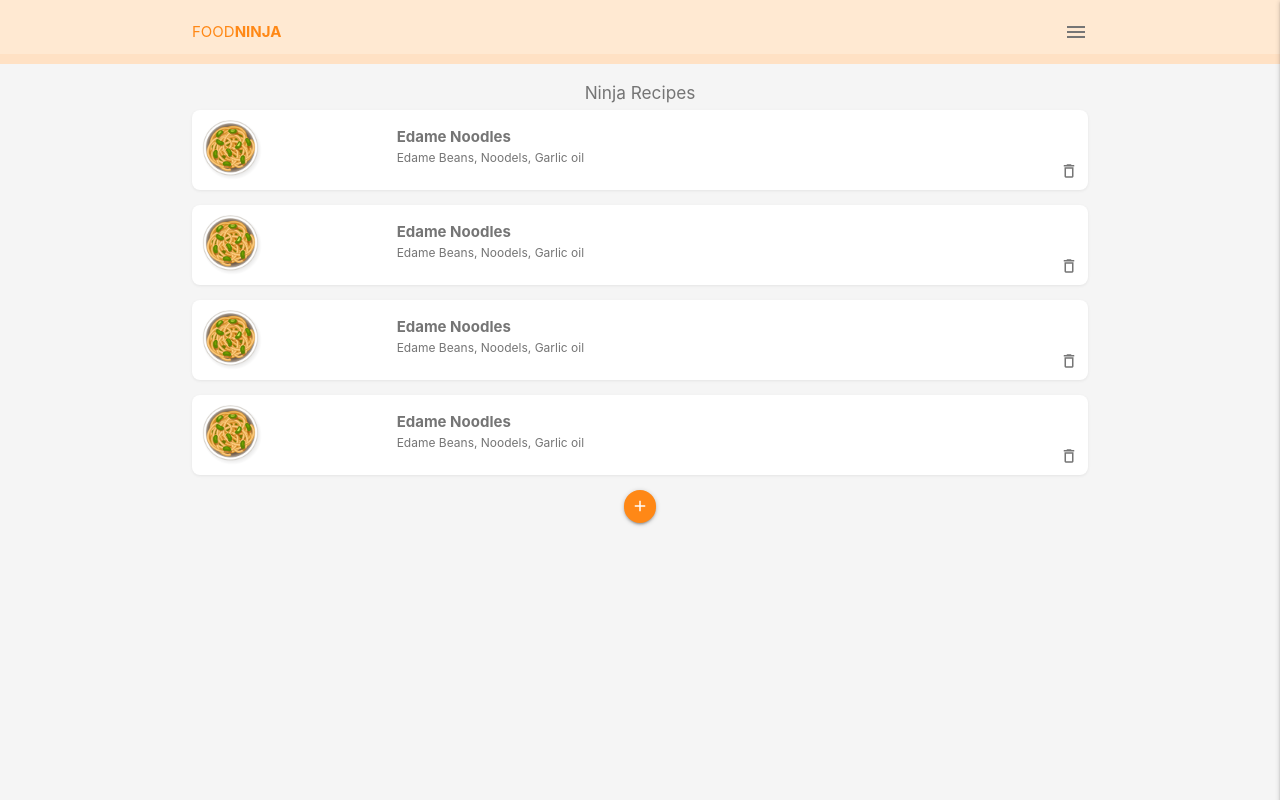
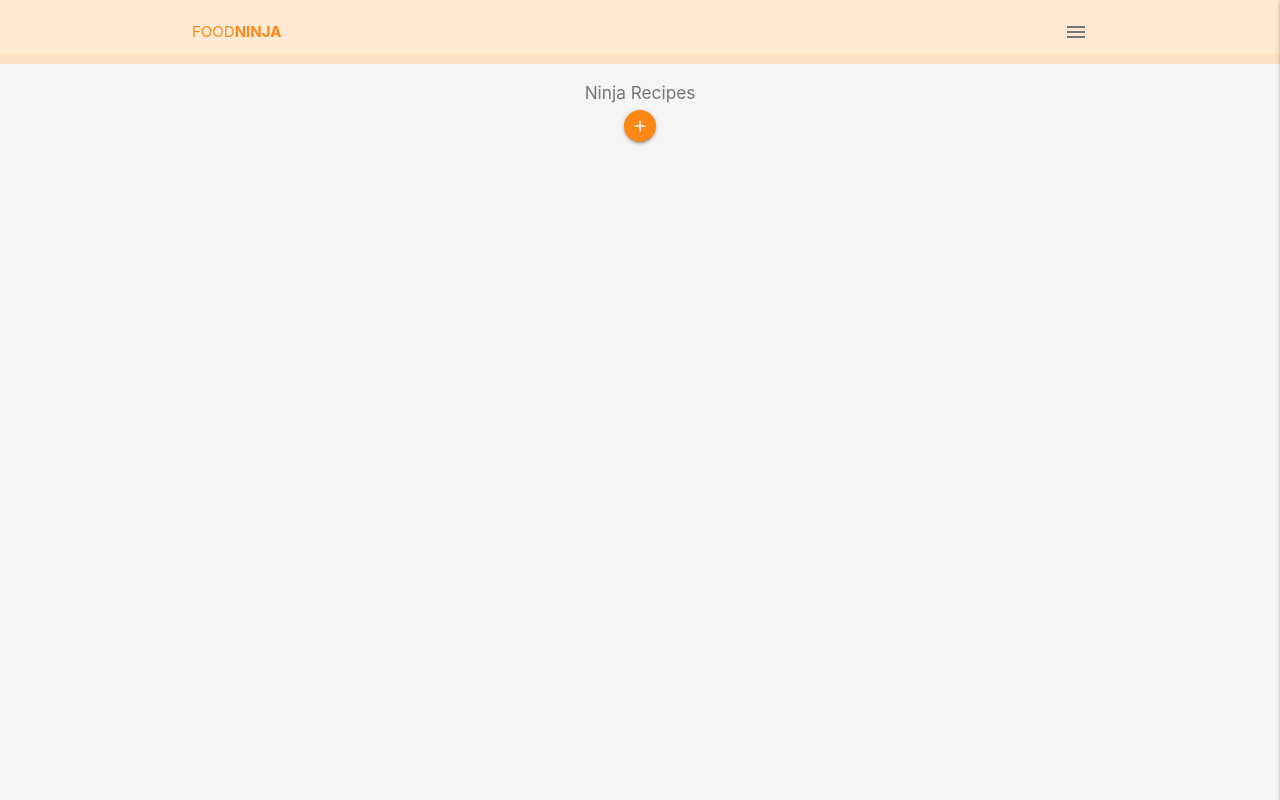
Before and after one commit to sai-myne/Progressive-Web-App, a plain HTML site: page index.html in a window 1280 px wide. Drawn offline with Linux system fonts and the light colour scheme; no server answers.

Commit message:
Updating the UI

```diff
--- a/index.html
+++ b/index.html
@@ -41,46 +41,7 @@
   <!-- recipes -->
   <div class="recipes container grey-text text-darken-1">
     <h6 class="center">Ninja Recipes</h6>
-    <div class="card-panel recipe white row">
-      <img src="/img/dish.png" alt="recipe thumb">
-      <div class="recipe-details">
-        <div class="recipe-title">Edame Noodles</div>
-        <div class="recipe-ingredients">Edame Beans, Noodels, Garlic oil</div>
-      </div>
-      <div class="recipe-delete">
-        <i class="material-icons">delete_outline</i>
-      </div>
-    </div>
-    <div class="card-panel recipe white row">
-      <img src="/img/dish.png" alt="recipe thumb">
-      <div class="recipe-details">
-        <div class="recipe-title">Edame Noodles</div>
-        <div class="recipe-ingredients">Edame Beans, Noodels, Garlic oil</div>
-      </div>
-      <div class="recipe-delete">
-        <i class="material-icons">delete_outline</i>
-      </div>
-    </div>
-    <div class="card-panel recipe white row">
-      <img src="/img/dish.png" alt="recipe thumb">
-      <div class="recipe-details">
-        <div class="recipe-title">Edame Noodles</div>
-        <div class="recipe-ingredients">Edame Beans, Noodels, Garlic oil</div>
-      </div>
-      <div class="recipe-delete">
-        <i class="material-icons">delete_outline</i>
-      </div>
-    </div>
-    <div class="card-panel recipe white row">
-      <img src="/img/dish.png" alt="recipe thumb">
-      <div class="recipe-details">
-        <div class="recipe-title">Edame Noodles</div>
-        <div class="recipe-ingredients">Edame Beans, Noodels, Garlic oil</div>
-      </div>
-      <div class="recipe-delete">
-        <i class="material-icons">delete_outline</i>
-      </div>
-    </div>
+
   </div>
 
   <div class="center">
--- a/js/db.js
+++ b/js/db.js
@@ -5,6 +5,7 @@ db.collection('recipes').onSnapshot(snapshot => {
         // console.log(change, change.doc.data(), change.doc.id);
         if(change.type === 'added'){
             // add the document data to the web page
+            renderRecipe(change.doc.data(), change.doc.id);
         }
         if(change.type === 'removed'){
             // remove the document data from the web page
--- a/js/ui.js
+++ b/js/ui.js
@@ -1,3 +1,5 @@
+const recipes = document.querySelector('.recipes');
+
 document.addEventListener('DOMContentLoaded', function() {
   // nav menu
   const menus = document.querySelectorAll('.side-menu');
@@ -6,3 +8,23 @@ document.addEventListener('DOMContentLoaded', function() {
   const forms = document.querySelectorAll('.side-form');
   M.Sidenav.init(forms, {edge: 'left'});
 });
+
+// render recipe data
+const renderRecipe = (data, id) => {
+
+  const html = `
+    <div class="card-panel recipe white row" data-id="${id}">
+      <img src="/img/dish.png" alt="recipe thumb">
+      <div class="recipe-details">
+        <div class="recipe-title">${data.title}</div>
+        <div class="recipe-ingredients">${data.ingredients}</div>
+      </div>
+      <div class="recipe-delete">
+        <i class="material-icons" data-id="${id}">delete_outline</i>
+      </div>
+    </div>
+  `;
+
+  recipes.innerHTML += html;
+
+}
```
